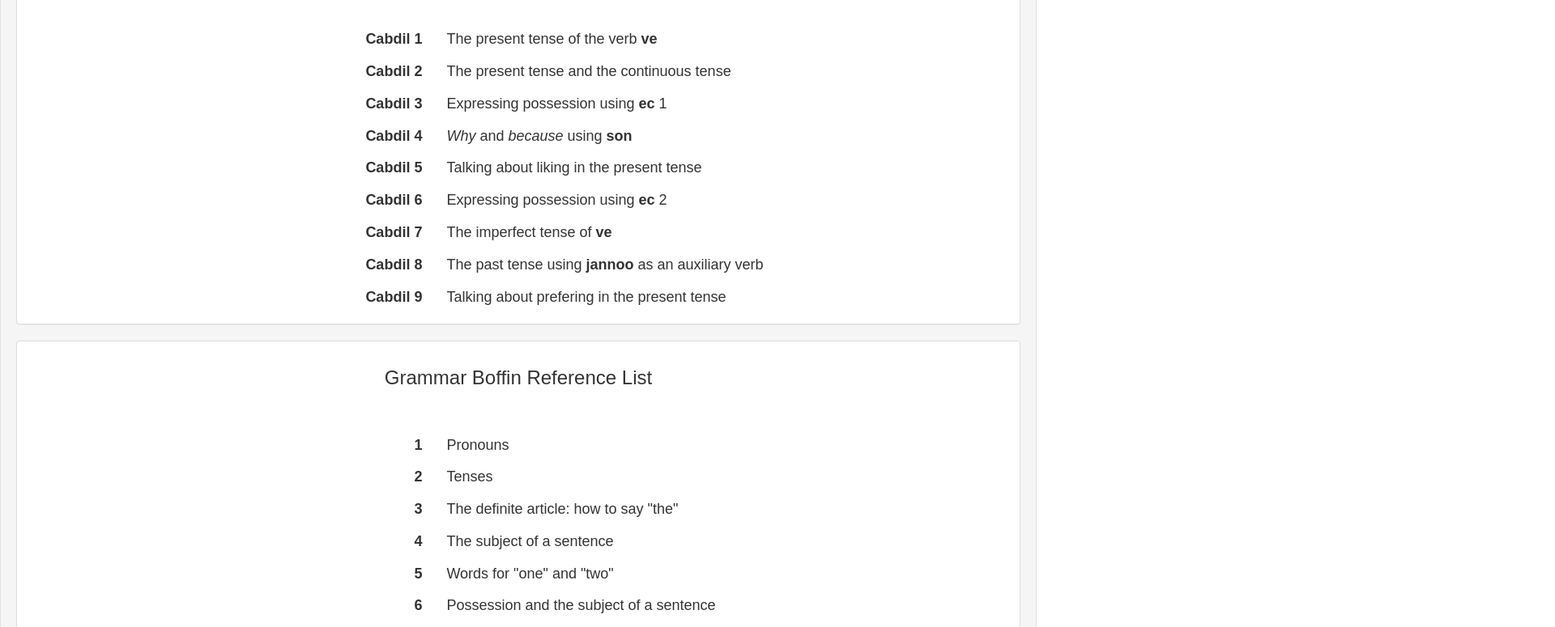
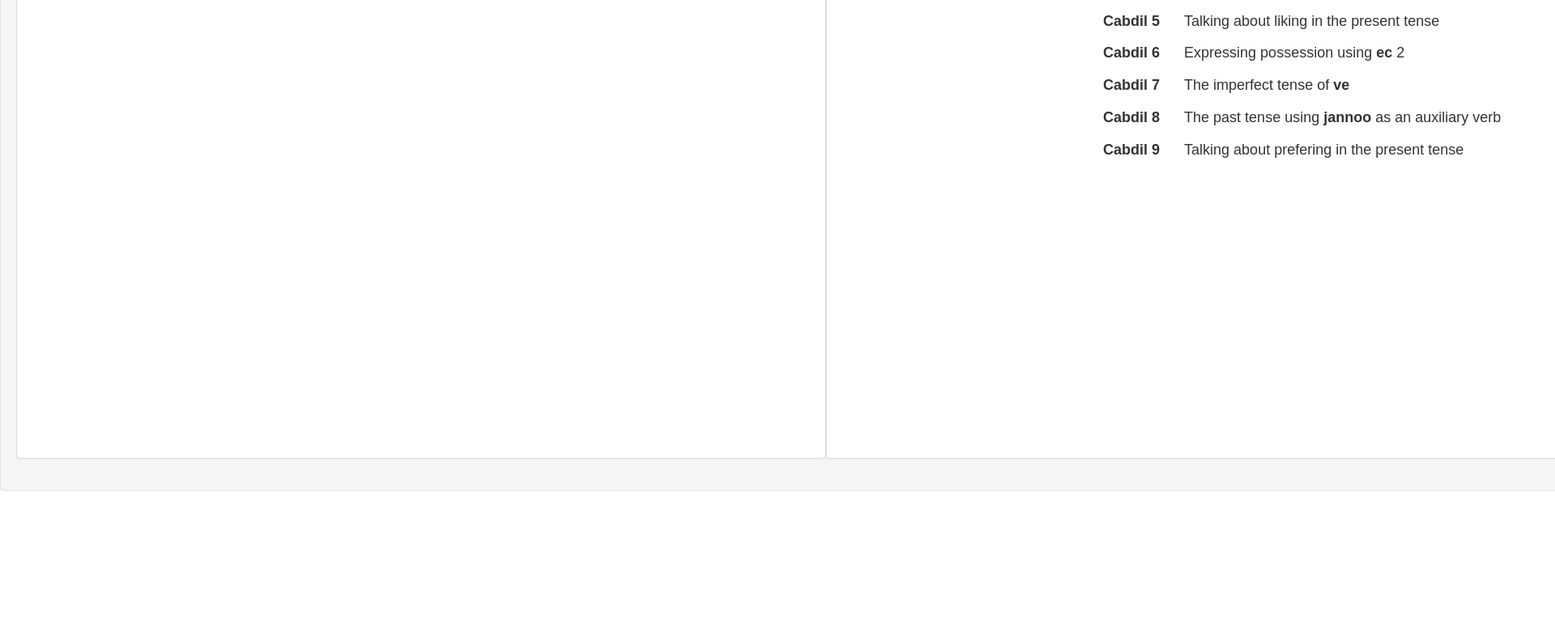
Before and after one commit to peddyrbeg/lioar-geayney, a plain HTML site: page index.html in a window 1280 px wide. Shown: the part 353-1128 px from the top of the page at 81% size, 1920 px wide, since content can reach past the window. After the commit the page ends 980 px from the top, so only its background shows below. Drawn offline with nearby package versions, Linux system fonts and the light colour scheme; a script that the page names is missing; a web font is replaced by a local one.

Commit message:
Update styles.css

```diff
--- a/styles.css
+++ b/styles.css
@@ -1,14 +1,27 @@
 body {
 	font-family: 'ABeeZee', sans-serif !important;
+	overflow-x: hidden;
+	overscroll-behaviour:  none;
 }
 
 h1 {
 	color:  #73AD21 !important;
 }
 
+.container-fluid {
+	overscroll-behavior: none;
+	width: 600%;
+	height: 100%;
+	display: flex;
+	flex-wrap:  nowrap;
+}
+
 .panel {
 	position: relative;
 	padding:  1%;
+	width:  1000px;
+	height:  900px;
+
 }
 
 .dict + .tooltip > .tooltip-inner {
```
